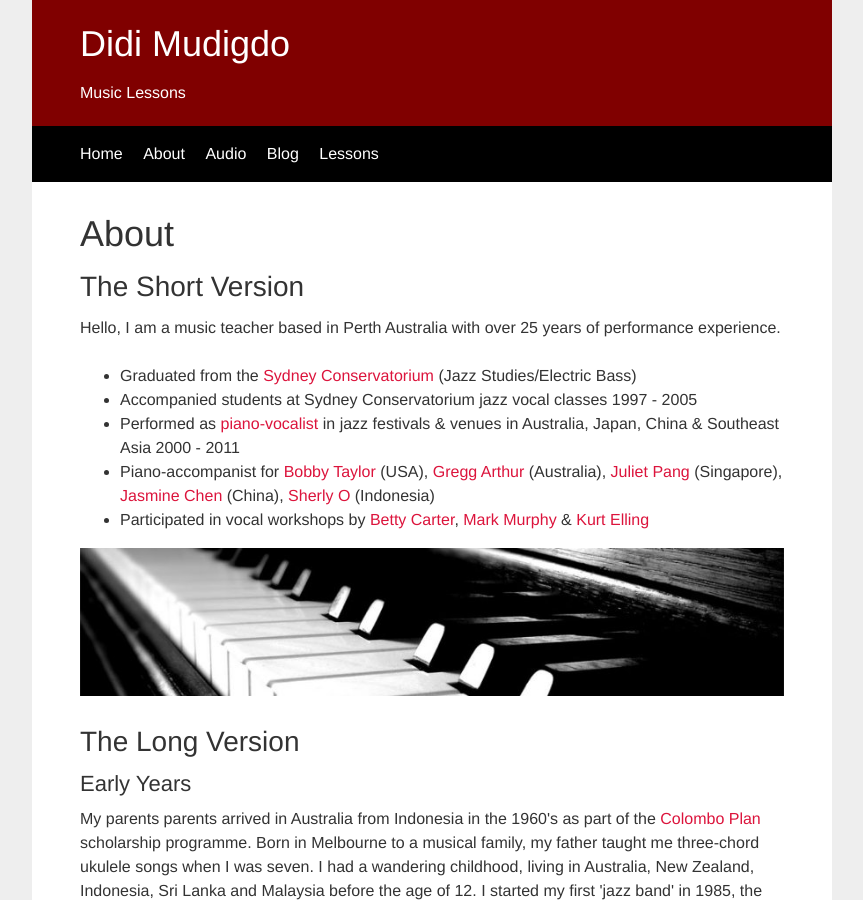
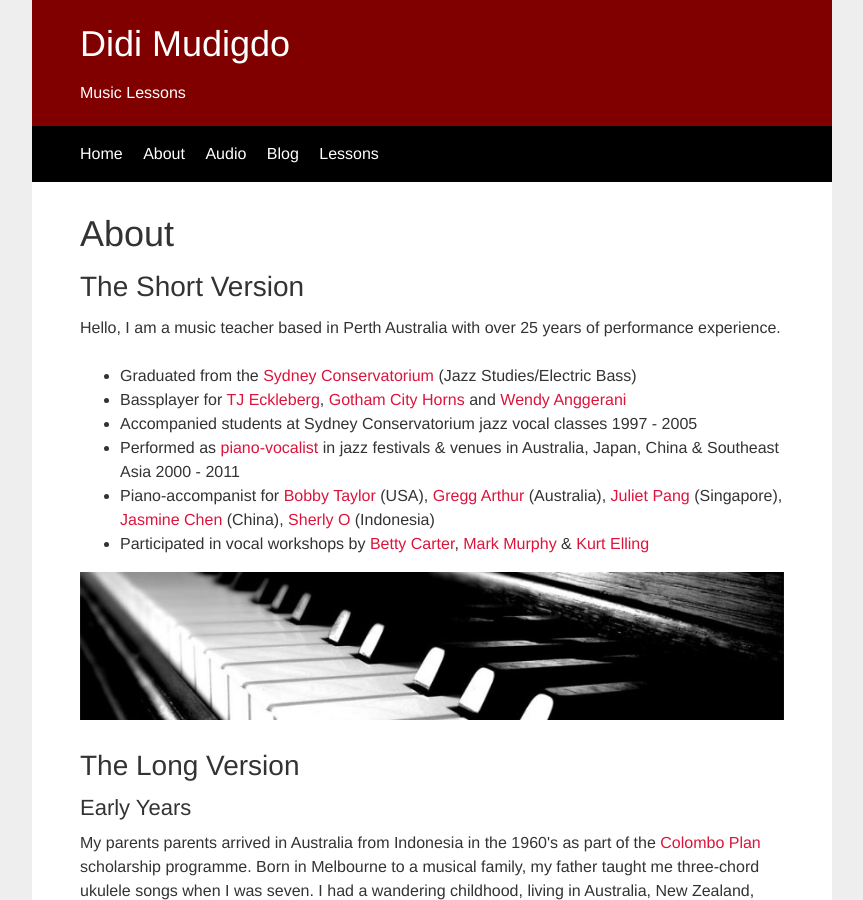
Before and after one commit to didijazz/didijazz.github.io, a Jekyll site: the page built from about/index.html, in a window 1280 px wide and 900 px high. Shown: the whole window, without its empty margins (208-1071 px from the left). Built offline with Jekyll 4.4.1, drawn with Linux system fonts in a browser that asks for light colours.

Commit message:
added bass credentials

```diff
--- a/about/index.html
+++ b/about/index.html
@@ -8,6 +8,7 @@ title: About - Didi Mudigdo
 <p>Hello, I am a music teacher based in Perth Australia with over 25 years of performance experience.</p>
 <ul>
 <li>Graduated from the <a href="http://music.sydney.edu.au/" target="_blank">Sydney Conservatorium</a> (Jazz Studies/Electric Bass)</li>
+<li>Bassplayer for <a href="http://tjeckleberg.com/about-tj/" target="_blank">TJ Eckleberg</a>, <a href="http://www.gothamcity.com.au/about-us.htm" target="_blank">Gotham City Horns</a> and <a href="https://www.facebook.com/anggeranimusic/" target="_blank">Wendy Anggerani</a></li>
 <li>Accompanied students at Sydney Conservatorium jazz vocal classes 1997 - 2005</li>
 <li>Performed as <a href="pressposters.html">piano-vocalist</a> in jazz festivals &amp; venues in Australia, Japan, China &amp; Southeast Asia 2000 - 2011</li>
 <li>Piano-accompanist for <a href="https://en.wikipedia.org/wiki/Bobby_Taylor_%26_the_Vancouvers" target="_blank">Bobby Taylor</a> (USA), <a href="http://www.greggarthur.com/" target="_blank">Gregg Arthur</a> (Australia), <a href="http://julietpang.net" target="_blank">Juliet Pang</a> (Singapore), <a href="https://www.facebook.com/jasminechenmusic/" target="_blank">Jasmine Chen</a> (China), <a href="https://id.wikipedia.org/wiki/Sherly_O" target="_blank">Sherly O</a> (Indonesia)</li>
```
